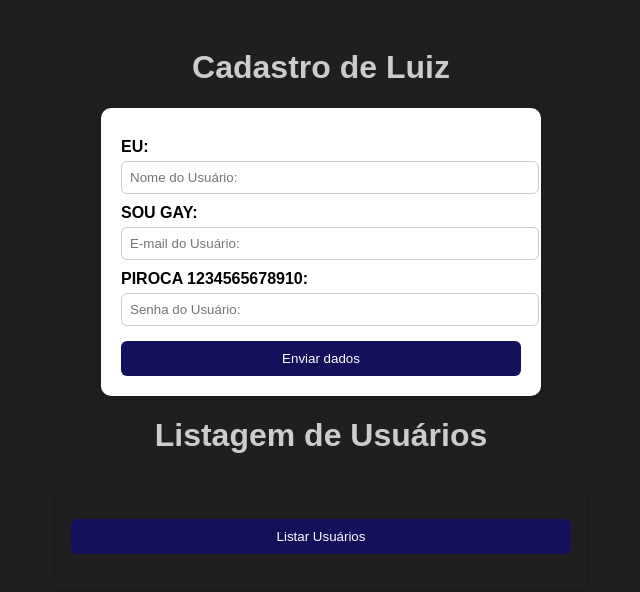
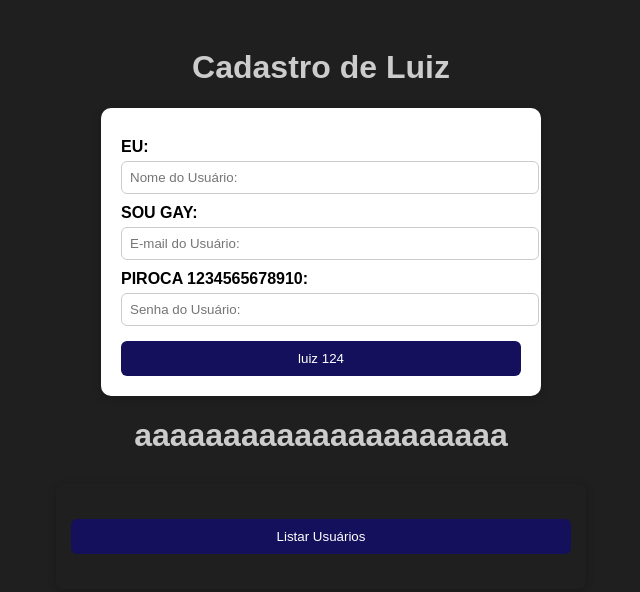
Before and after one commit to WirkLichKeit1/seila, a website: page index.html in a window 1280 px wide. Shown: the whole page, without its empty margins (319-959 px from the left). Drawn offline with Linux system fonts and the light colour scheme.

Commit message:
Update index.html

```diff
--- a/index.html
+++ b/index.html
@@ -19,10 +19,10 @@
         <label for="senha">PIROCA 1234565678910:</label>
         <input type="password" id="senha" placeholder="Senha do Usuário:" required>
 
-        <button type="submit">Enviar dados</button>
+        <button type="submit">luiz 124</button>
     </form>
 
-    <h1>Listagem de Usuários</h1>
+    <h1>aaaaaaaaaaaaaaaaaaaaa</h1>
 
     <div id="users">
         <button id="listarBtn" onclick="listar()">Listar Usuários</button>
```
